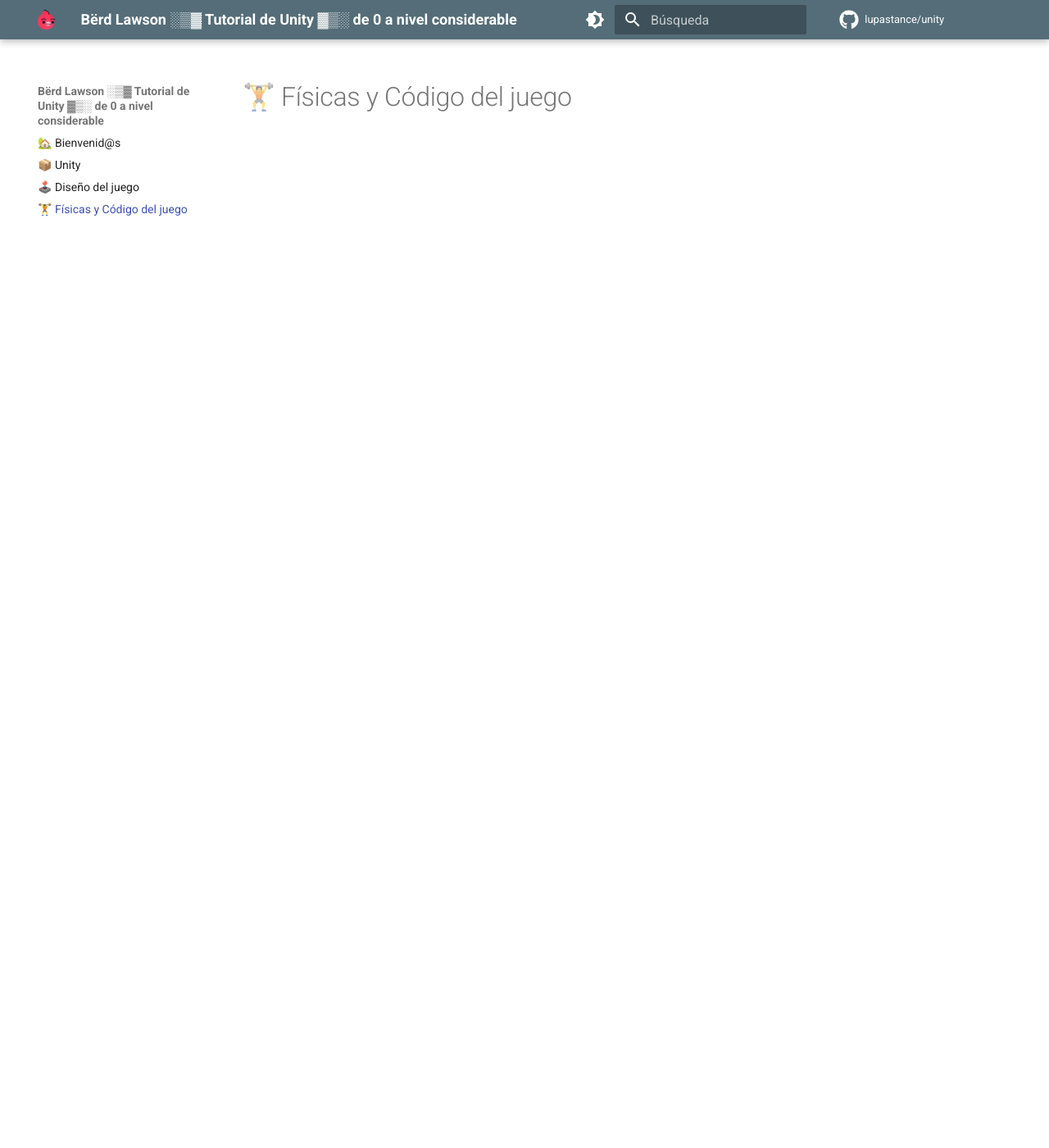
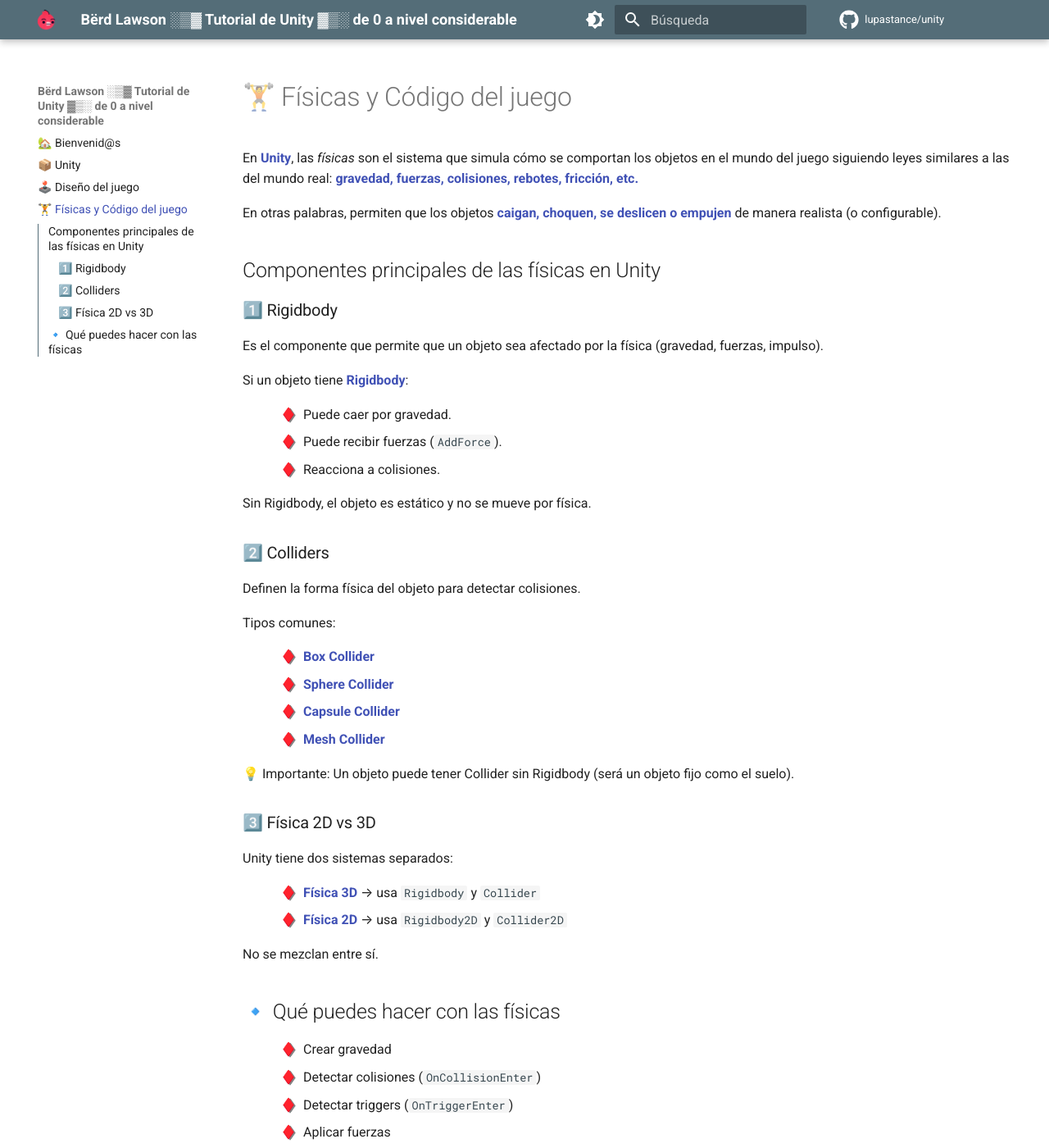
Before and after one commit to lupastance/unity, an MkDocs documentation site: the page built from docs/3 - Físicas y Código del juego.md, in a window 1280 px wide and 1400 px high. Shown: the whole window at 82% size. Built offline with MkDocs 1.6.1 and Material for MkDocs 9.7.7, drawn with Linux system fonts in a browser that asks for light colours; comment, search, counter and statistics services are not loaded; some of the changed text lies outside the part shown.

```diff
--- a/docs/3 - Físicas y Código del juego.md
+++ b/docs/3 - Físicas y Código del juego.md
@@ -1 +1,56 @@
 # 🏋️ Físicas y Código del juego
+
+En **Unity**, las *físicas* son el sistema que simula cómo se comportan los objetos en el mundo del juego siguiendo leyes similares a las del mundo real: **gravedad, fuerzas, colisiones, rebotes, fricción, etc.**
+
+En otras palabras, permiten que los objetos **caigan, choquen, se deslicen o empujen** de manera realista (o configurable).
+
+## Componentes principales de las físicas en Unity
+
+### 1️⃣ Rigidbody
+
+Es el componente que permite que un objeto sea afectado por la física (gravedad, fuerzas, impulso).
+
+Si un objeto tiene **Rigidbody**:
+
+* Puede caer por gravedad.
+* Puede recibir fuerzas (`AddForce`).
+* Reacciona a colisiones.
+
+Sin Rigidbody, el objeto es estático y no se mueve por física.
+
+### 2️⃣ Colliders
+
+Definen la forma física del objeto para detectar colisiones.
+
+Tipos comunes:
+
+* **Box Collider**
+* **Sphere Collider**
+* **Capsule Collider**
+* **Mesh Collider**
+
+💡 Importante:
+Un objeto puede tener Collider sin Rigidbody (será un objeto fijo como el suelo).
+
+
+
+### 3️⃣ Física 2D vs 3D
+
+Unity tiene dos sistemas separados:
+
+* **Física 3D** → usa `Rigidbody` y `Collider`
+* **Física 2D** → usa `Rigidbody2D` y `Collider2D`
+
+No se mezclan entre sí.
+
+
+
+## 🔹 Qué puedes hacer con las físicas
+
+* Crear gravedad
+* Detectar colisiones (`OnCollisionEnter`)
+* Detectar triggers (`OnTriggerEnter`)
+* Aplicar fuerzas
+* Simular explosiones
+* Crear plataformas móviles
+* Hacer juegos de disparos, carreras o puzzles
```
Also changed, not shown: 1 other file.
